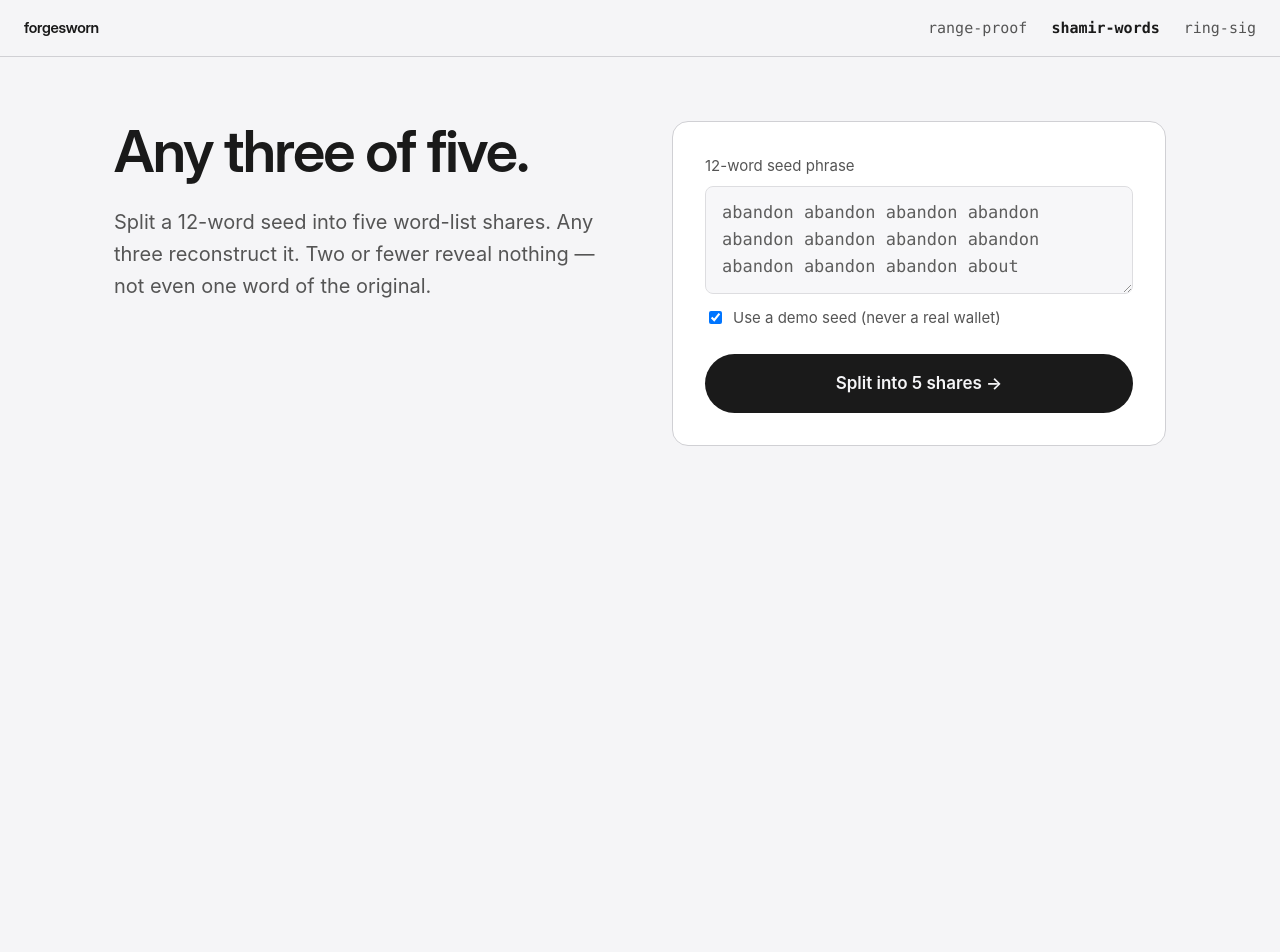
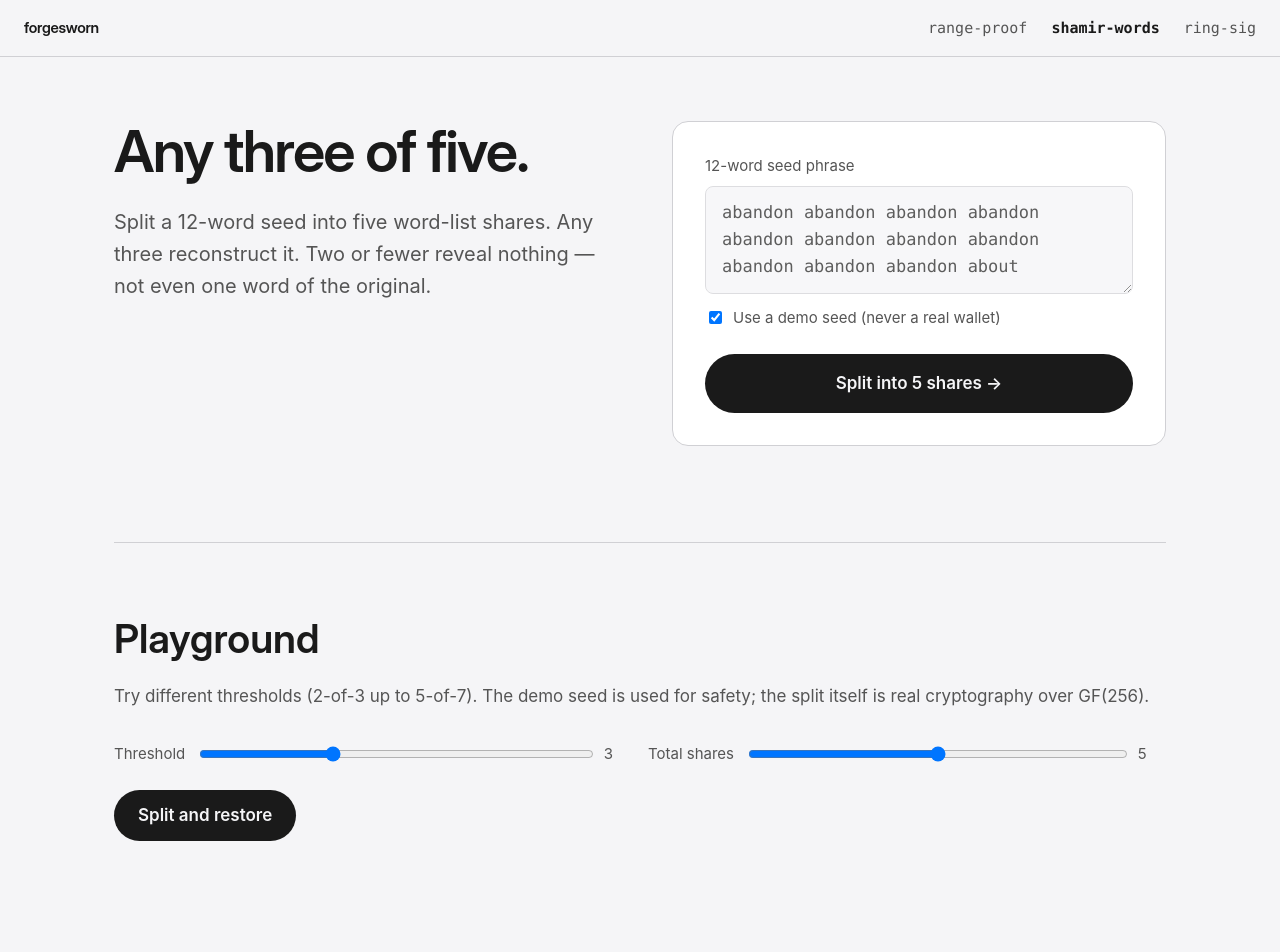
Before and after one commit to forgesworn/forgesworn-demos, a Preact app in the folder apps/shamir-words/: page / in a window 1280 px wide. Shown: the top 952 px of the page. Built offline with nearby package versions, Linux system fonts and the light colour scheme; a web font is replaced by a local one.

Commit message:
feat(shamir-words): playground — arbitrary thresholds

```diff
--- a/apps/shamir-words/src/App.tsx
+++ b/apps/shamir-words/src/App.tsx
@@ -1,5 +1,6 @@
 import { Header, Footer } from "@forgesworn-demos/ui";
 import { Hero } from "./hero/Hero.js";
+import { Playground } from "./playground/Playground.js";
 
 export function App() {
   return (
@@ -7,6 +8,7 @@ export function App() {
       <Header current="shamir-words" />
       <main>
         <Hero />
+        <Playground />
       </main>
       <Footer />
     </>
--- /dev/null
+++ b/apps/shamir-words/src/playground/Playground.tsx
@@ -0,0 +1,70 @@
+import { useState } from "preact/hooks";
+import { splitSeed, restoreSeed } from "../hero/splitSeed.js";
+import "./playground.css";
+
+const DEMO =
+  "abandon abandon abandon abandon abandon abandon abandon abandon abandon abandon abandon about";
+
+export function Playground() {
+  const [threshold, setThreshold] = useState(3);
+  const [total, setTotal] = useState(5);
+  const [result, setResult] = useState<string | null>(null);
+  const [error, setError] = useState<string | null>(null);
+
+  function run() {
+    setResult(null);
+    setError(null);
+    try {
+      const shares = splitSeed(DEMO, threshold, total);
+      const indices = [...shares.keys()].sort(() => Math.random() - 0.5).slice(0, threshold);
+      const picked = indices.map((index) => shares[index]!);
+      const restored = restoreSeed(picked);
+      if (restored !== DEMO) {
+        setError("Restored seed did not match (bug?)");
+      } else {
+        setResult(`Split ${total} ways, restored from random ${threshold} of ${total}`);
+      }
+    } catch (err) {
+      setError(err instanceof Error ? err.message : String(err));
+    }
+  }
+
+  return (
+    <section class="sw-playground">
+      <h2>Playground</h2>
+      <p class="sw-playground-lede">
+        Try different thresholds (2-of-3 up to 5-of-7). The demo seed is used
+        for safety; the split itself is real cryptography over GF(256).
+      </p>
+      <div class="sw-playground-controls">
+        <label>
+          <span>Threshold</span>
+          <input
+            type="range"
+            min={2}
+            max={Math.min(total, 5)}
+            value={threshold}
+            onInput={(e) => setThreshold(Number((e.target as HTMLInputElement).value))}
+          />
+          <output>{threshold}</output>
+        </label>
+        <label>
+          <span>Total shares</span>
+          <input
+            type="range"
+            min={threshold}
+            max={7}
+            value={total}
+            onInput={(e) => setTotal(Number((e.target as HTMLInputElement).value))}
+          />
+          <output>{total}</output>
+        </label>
+      </div>
+      <button type="button" class="sw-playground-run" onClick={run}>
+        Split and restore
+      </button>
+      {result && <p class="sw-playground-ok">{result}</p>}
+      {error && <p class="sw-playground-err">{error}</p>}
+    </section>
+  );
+}
--- /dev/null
+++ b/apps/shamir-words/src/playground/playground.css
@@ -0,0 +1,69 @@
+.sw-playground {
+  padding: var(--space-16) 0;
+  border-top: 1px solid var(--colour-border);
+}
+
+.sw-playground h2 {
+  font-family: var(--font-display);
+  font-size: var(--text-2xl);
+  font-weight: 600;
+  margin: 0 0 var(--space-3);
+}
+
+.sw-playground-lede {
+  color: var(--colour-text-muted);
+  margin: 0 0 var(--space-8);
+}
+
+.sw-playground-controls {
+  display: grid;
+  grid-template-columns: 1fr;
+  gap: var(--space-4);
+  margin-bottom: var(--space-6);
+}
+
+@media (min-width: 600px) {
+  .sw-playground-controls {
+    grid-template-columns: 1fr 1fr;
+  }
+}
+
+.sw-playground-controls label {
+  display: grid;
+  grid-template-columns: auto 1fr 3ch;
+  align-items: center;
+  gap: var(--space-3);
+  font-size: var(--text-sm);
+  color: var(--colour-text-muted);
+}
+
+.sw-playground-controls input[type="range"] {
+  width: 100%;
+}
+
+.sw-playground-run {
+  padding: var(--space-3) var(--space-6);
+  background: var(--colour-accent);
+  color: var(--colour-accent-fg);
+  border: none;
+  border-radius: var(--radius-full);
+  font-weight: 600;
+  min-height: 44px;
+}
+
+.sw-playground-ok,
+.sw-playground-err {
+  margin-top: var(--space-4);
+  padding: var(--space-3) var(--space-4);
+  border-radius: var(--radius-md);
+  font-family: var(--font-mono);
+  font-size: var(--text-sm);
+}
+
+.sw-playground-ok { background: #dcfce7; color: #166534; }
+.sw-playground-err { background: #fee2e2; color: #991b1b; }
+
+@media (prefers-color-scheme: dark) {
+  .sw-playground-ok { background: #052e16; color: #86efac; }
+  .sw-playground-err { background: #450a0a; color: #fca5a5; }
+}
```
